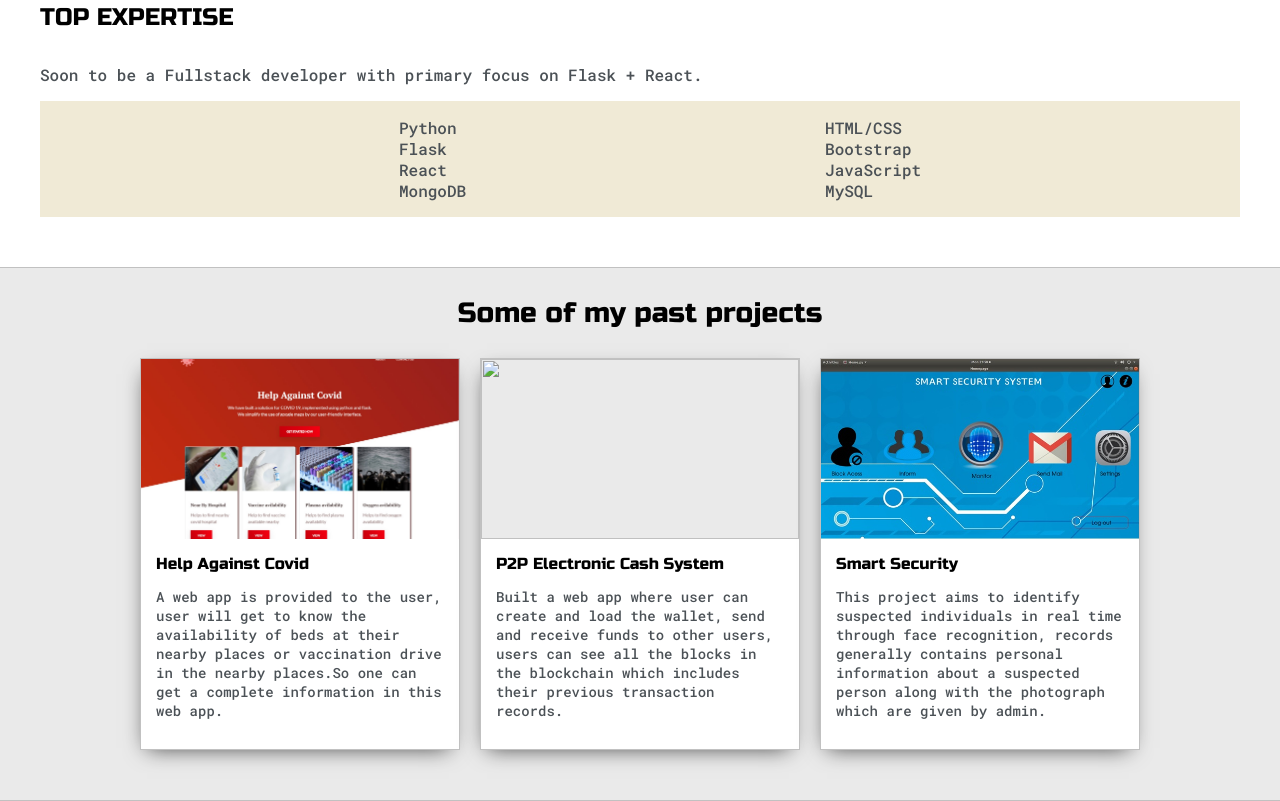
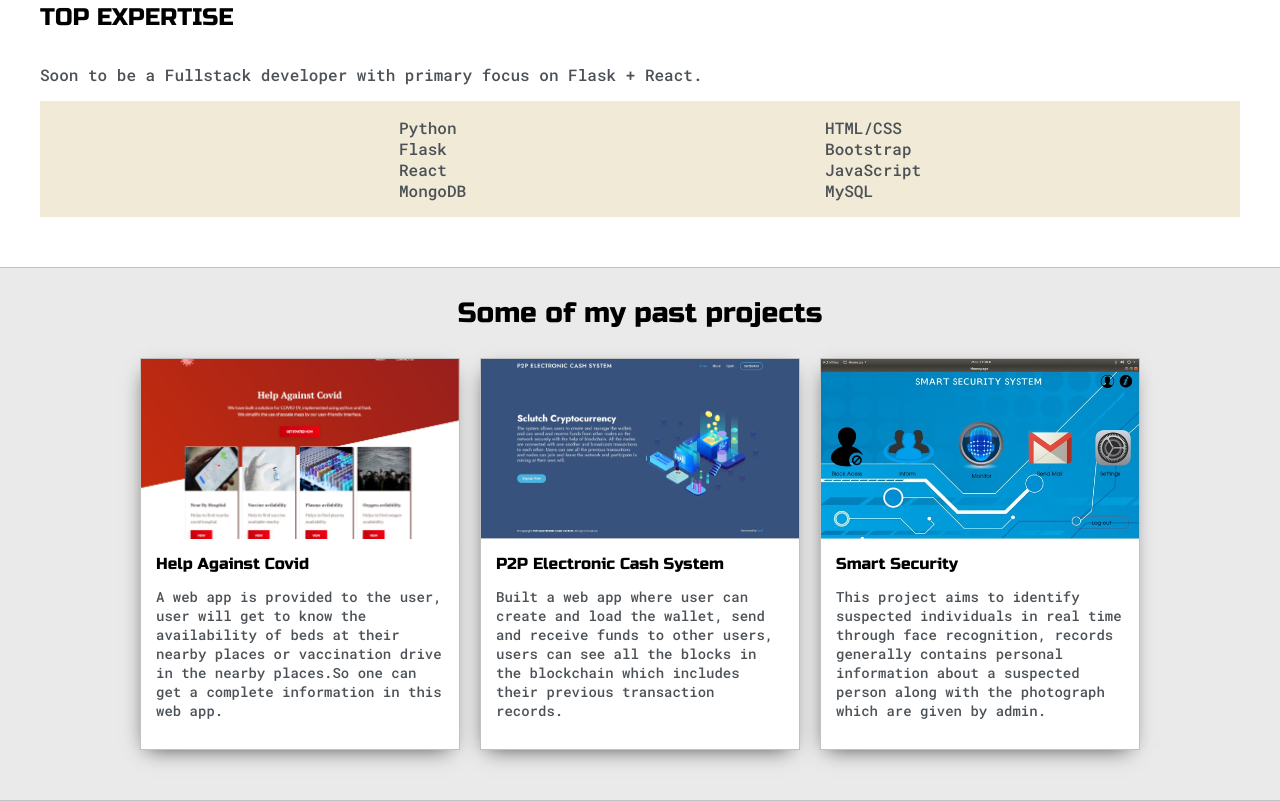
Before and after one commit to saudshaikh724/Portfolio, a plain HTML site: page index.html in a window 1280 px wide. Shown: the part 891-1692 px from the top of the page. Drawn offline with Linux system fonts and the light colour scheme.

Commit message:
Update index.html

```diff
--- a/index.html
+++ b/index.html
@@ -121,7 +121,7 @@
 
 				<div>
 					<div class="post">
-						<img class="thumbnail" src="images/p2p.jpeg">
+						<img class="thumbnail" src="images/p2p.jpg">
 						<div class="post-preview">
 							<h6 class="post-title">P2P Electronic Cash System</h6>
 							<p class="post-intro">Built a web app where user can create and load the wallet, send and receive funds to other users, users can see all the blocks in the blockchain which includes their previous transaction
```
